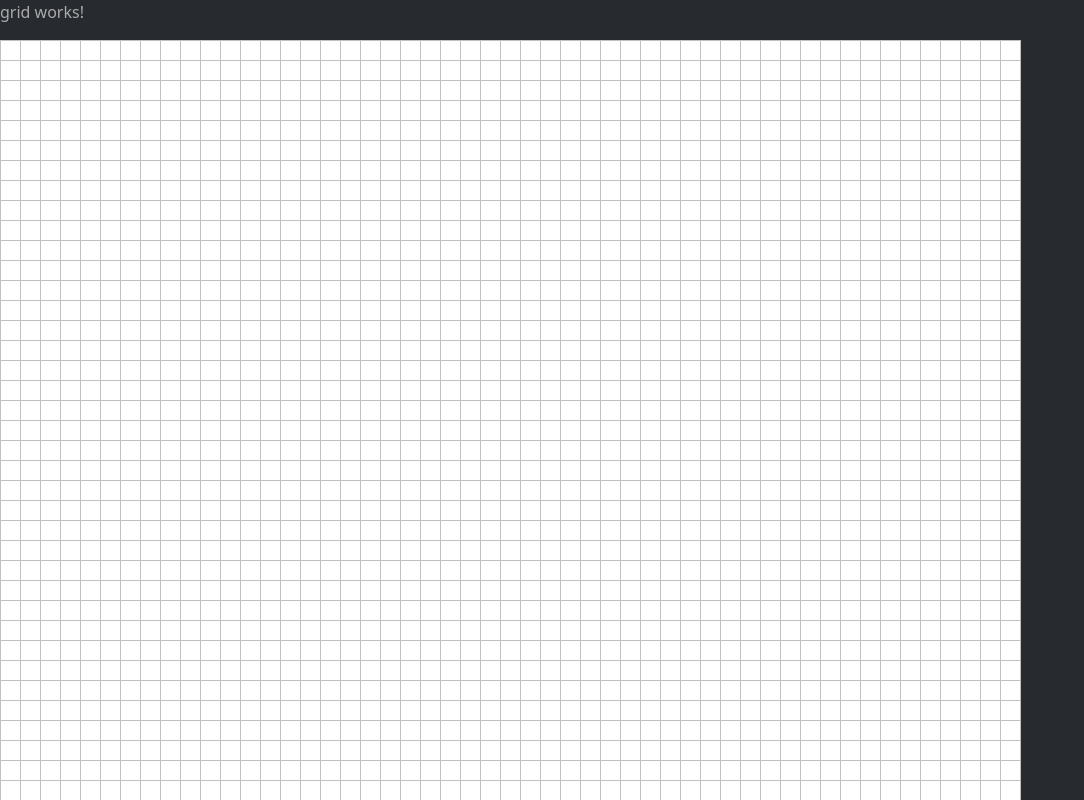
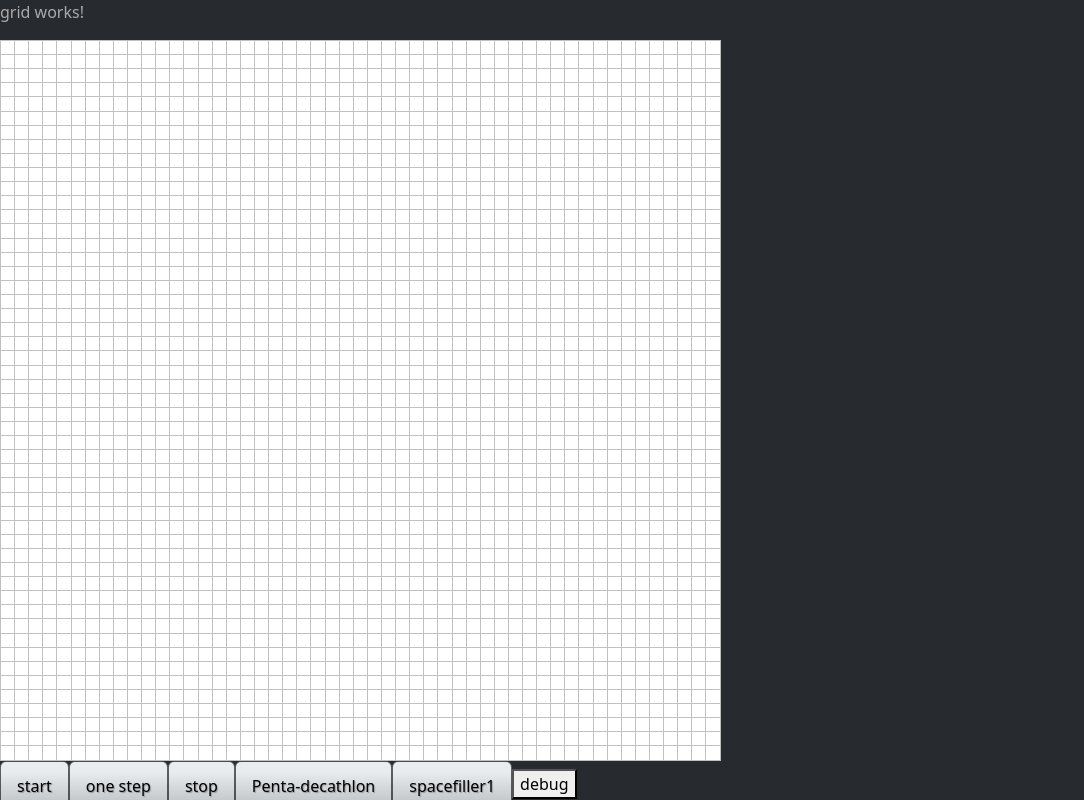
Before and after one commit to ormn96/GameOfLife, an Angular app in the folder gol-front/: page / in a window 1280 px wide. Shown: the top 800 px of the page, without its empty margins (0-1084 px from the left). Built offline with nearby package versions, Linux system fonts and the light colour scheme.

Commit message:
flexible size grid

```diff
--- a/gol-front/src/app/grid/grid.component.css
+++ b/gol-front/src/app/grid/grid.component.css
@@ -6,16 +6,8 @@
   background-color:white;
 }
 
-
-.cell{
-  size: 20px 20px;
-  min-height: 20px;
-  min-width: 20px;
-
-}
-
 .grid_table{
-  empty-cells: show;
+  /*empty-cells: show;*/
 }
 
 .grid_table td{
--- a/gol-front/src/app/grid/grid.component.html
+++ b/gol-front/src/app/grid/grid.component.html
@@ -1,7 +1,7 @@
 <p>grid works!</p>
 <table class="grid_table">
-  <tr *ngFor="let row of game.mat;let indexOfRow=index;" style="height: 20px">
-    <td *ngFor="let cell of row;let indexOfCol=index;" class="cell" [class.alive_cell]="cell" [class.dead_cell]="!cell" (click)="game.change_state_view(indexOfRow,indexOfCol)">
+  <tr *ngFor="let row of game.mat;let indexOfRow=index;" [ngStyle]="rowCss">
+    <td *ngFor="let cell of row;let indexOfCol=index;" [ngStyle]="cellCss" [class.alive_cell]="cell" [class.dead_cell]="!cell" (click)="game.change_state_view(indexOfRow,indexOfCol)">
       <!--      {{(cell)?1:0}}-->
     </td>
   </tr>
--- a/gol-front/src/app/grid/grid.component.ts
+++ b/gol-front/src/app/grid/grid.component.ts
@@ -17,4 +17,15 @@ export class GridComponent implements OnInit {
   public swap(){
     this.game.mat[0][0] = !this.game.mat[0][0]
   }
+
+  private size = `min(80vw/${this.game.grid_size},90vh/${this.game.grid_size})`
+
+  public  cellCss = {
+    'min-width': this.size
+  }
+
+  public  rowCss ={
+    'height': this.size
+  }
+
 }
```
